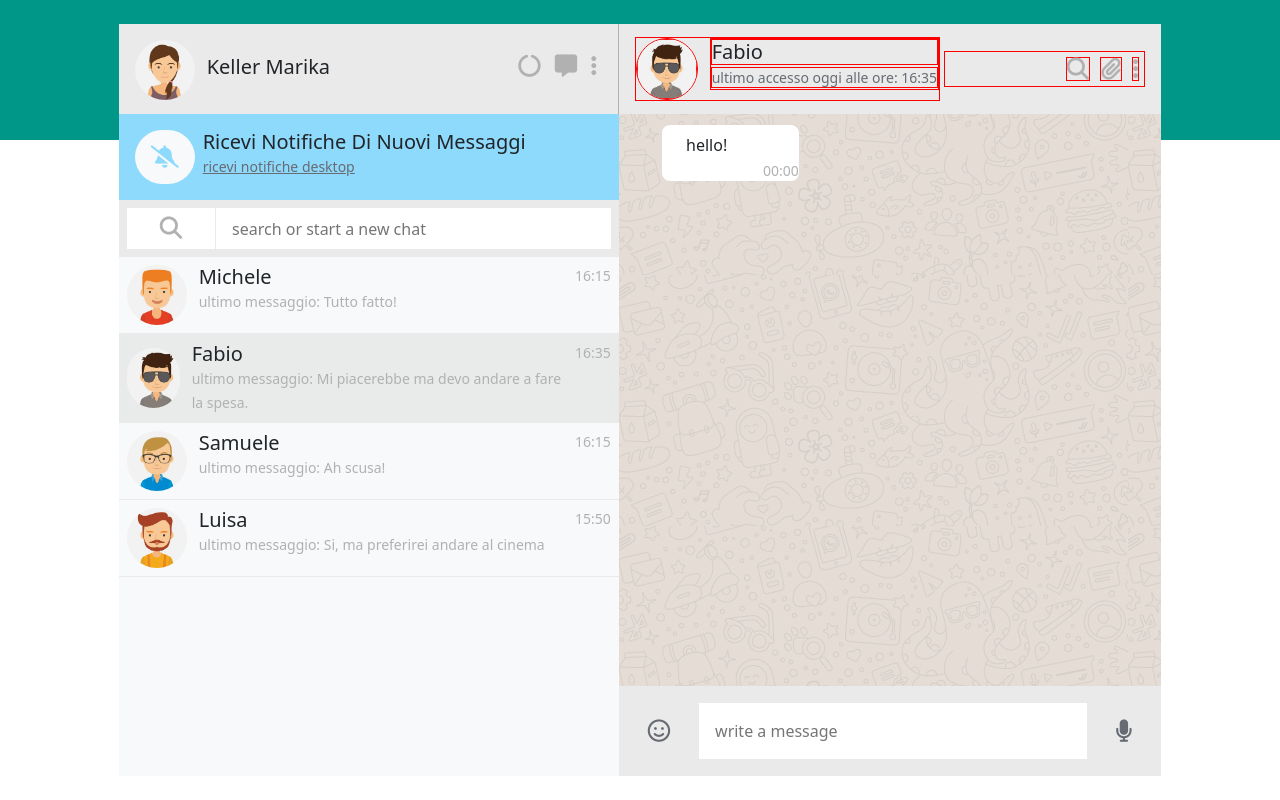
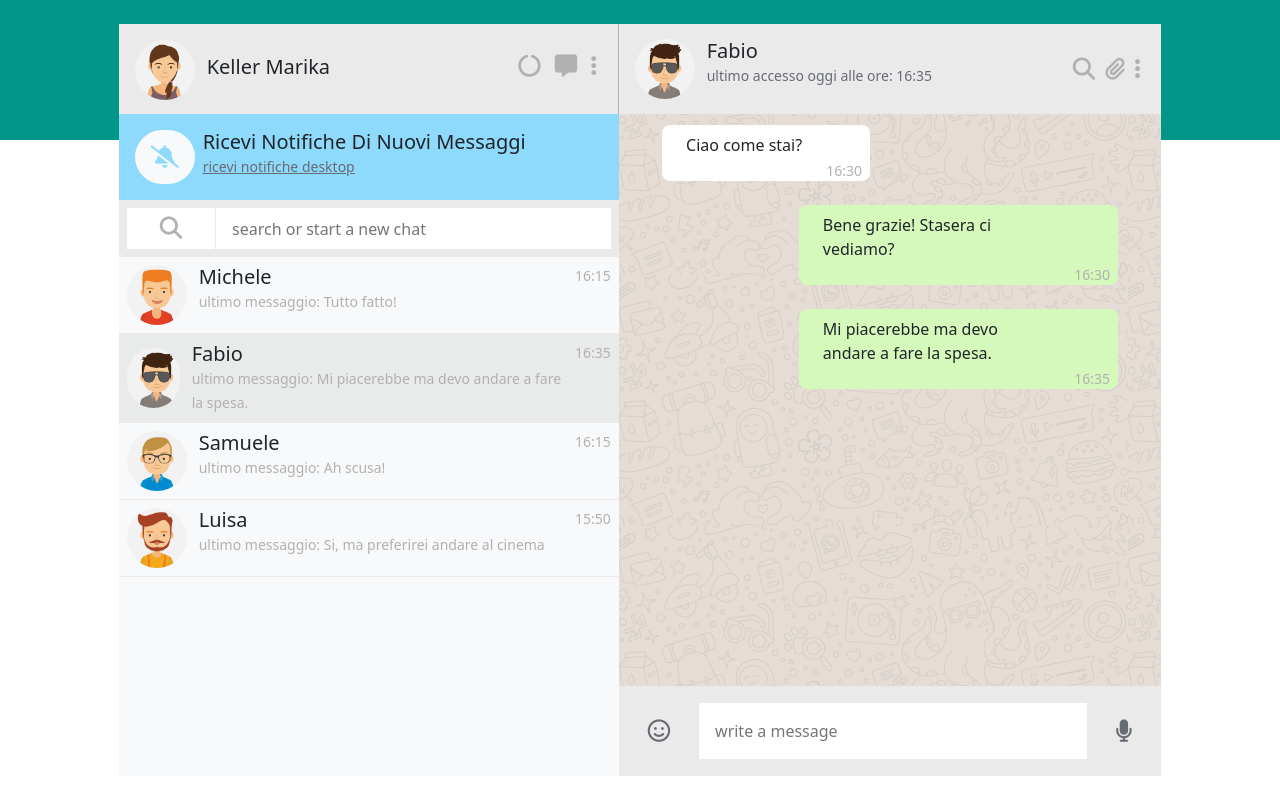
Before and after one commit to KellerMarika/vue-boolzapp, a plain HTML site: page index.html in a window 1280 px wide. Both pictures are taken after a click on the item 368 px from the left and 378 px from the top of the page. Drawn offline with nearby package versions, Linux system fonts and the light colour scheme.

Commit message:
chat classes ok

```diff
--- a/css/style.css
+++ b/css/style.css
@@ -37,7 +37,7 @@ i {
 
 /**** VUE  CLASSES ********************/
 /* sent */
-.message.sent {
+.message.personal {
     background-color: #d5f9ba;
     align-self: flex-end;
 }
@@ -109,7 +109,3 @@ i {
 .message p {
     max-width: 80%;
 }
-
-.navbar-top_chat *{
-    border: 1px solid red;
-}
--- a/index.html
+++ b/index.html
@@ -104,8 +104,8 @@
                   <div class="img-card-container rounded-5 overflow-hidden me-2">
                     <!--  -->
                     <img
-                    :src="`img/avatar${user.avatar}.jpg`"
-                    :alt="`${user.name}'s avatar image`" class="">
+                        :src="`img/avatar${user.avatar}.jpg`"
+                        :alt="`${user.name}'s avatar image`" class="">
                   </div>
 
                   <div class="card_info flex-fill align-self-start ">
@@ -145,14 +145,14 @@
                     v-else>
                   <div class="img-card-container  rounded-5 overflow-hidden me-2">
                     <img
-                    :src="`img/avatar${users[userActiveIdex].avatar}.jpg`"
-                    :alt="`${users[userActiveIdex].name}'s avatar image`">
+                        :src="`img/avatar${users[userActiveIdex].avatar}.jpg`"
+                        :alt="`${users[userActiveIdex].name}'s avatar image`">
                   </div>
 
                   <div class="card_info align-self-start">
                     <h5 class="text-capitalize m-0">{{users[userActiveIdex].name}}</h5>
                     <small class="dark-grey_color"> ultimo accesso oggi alle ore:
-                       {{extractTimeFromDate(users[userActiveIdex].messages[users[userActiveIdex].messages.length-1].date)}}</small>
+                      {{extractTimeFromDate(users[userActiveIdex].messages[users[userActiveIdex].messages.length-1].date)}}</small>
                   </div>
                 </div>
 
@@ -171,12 +171,20 @@
               <div id="main-chat" class="flex-fill overflow-auto">
 
                 <div class="message-container d-flex flex-column gap-4">
-                  <!-- user list element___________________________________________________________v-for  -->
-                  <!--  v- if  sent-->
-                  <!-- v-if se non ci sono messaggi -->
-                  <div class="message rounded-3 d-flex">
-                    <p class=" px-4 py-2 ">hello!</p>
-                    <small class="subtitle align-self-end flex-fill text-end">00:00</small>
+
+                  <!-- nessuna chart attiva -->
+                  <div v-if="userActiveIdex == -1"
+                      class="message rounded-3 d-flex">
+                  </div>
+
+                  <!-- CHAT ATTIVA -->
+                  <div class="message rounded-3 d-flex"
+                      v-else="userActiveIdex !== -1"
+                      v-for="(activeUserMessages,i) in users[userActiveIdex].messages"
+                      :class= "activeUserMessages.status !== 'sent' ? 'personal' : '' ">
+                    <p class=" px-4 py-2 ">{{activeUserMessages.message}}</p>
+                    <small
+                        class="subtitle align-self-end flex-fill text-end pe-2">{{extractTimeFromDate(activeUserMessages.date)}}</small>
                   </div>
                 </div>
 
--- a/js/main.js
+++ b/js/main.js
@@ -49,6 +49,7 @@ createApp({
     },
 
     mounted() {
+        console.log(this.userActiveIdex)
 
 
     },
```
